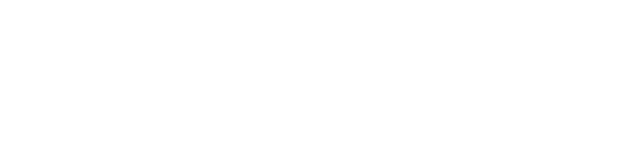
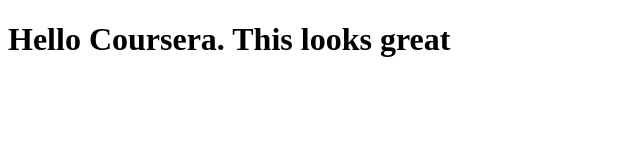
Before and after one commit to vish3450/miniature-adventure, a plain HTML site: page site/index.html in a window 1280 px wide. Shown: the whole page, without its empty margins (0-640 px from the left). Drawn offline with Linux system fonts and the light colour scheme.

Commit message:
Small edit

```diff
--- a/site/index.html
+++ b/site/index.html
@@ -6,6 +6,6 @@
 	<title>Hello Coursera</title>
 </head>
 <body>
-
+<h1>Hello Coursera. This looks great</h1>
 </body>
 </html>
```
